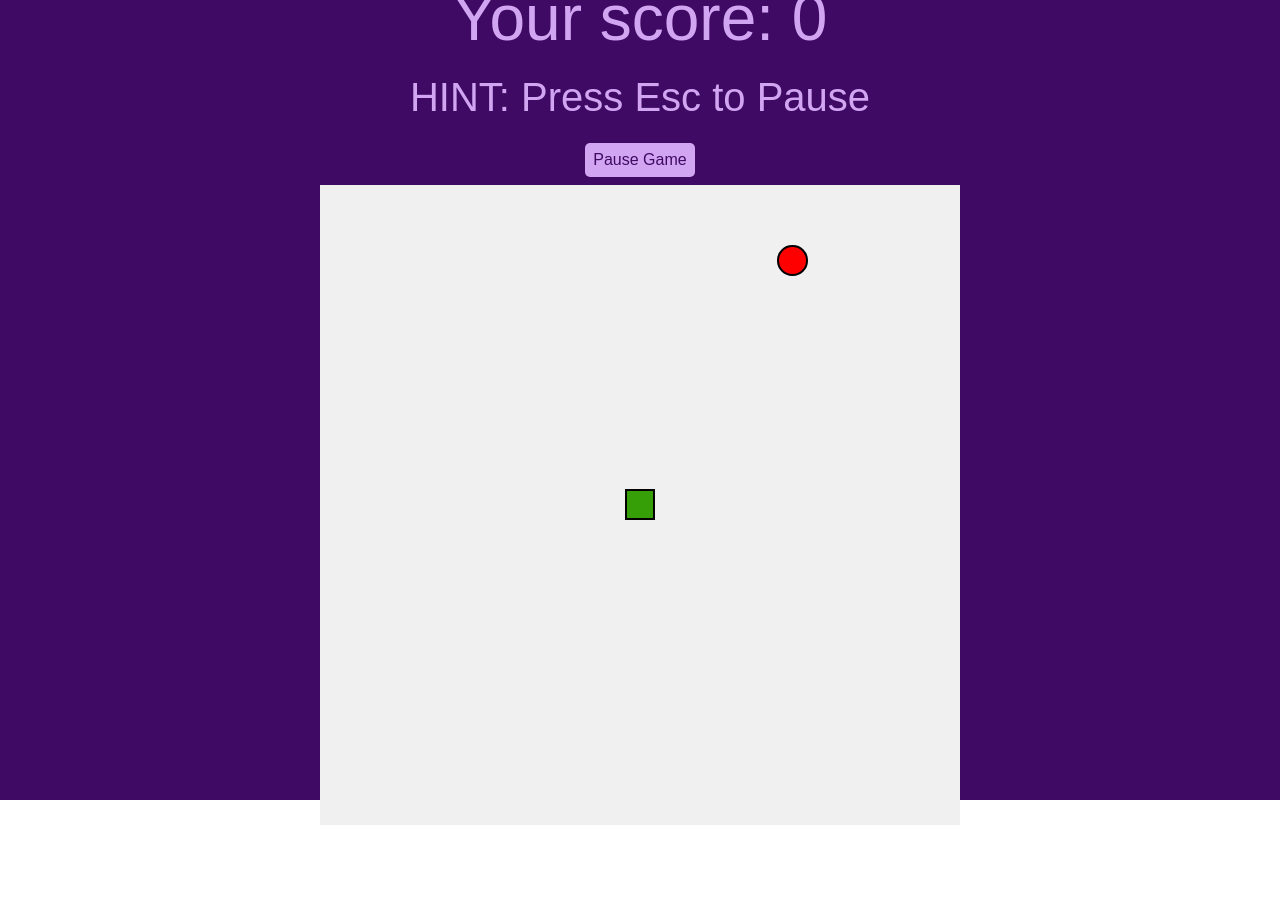
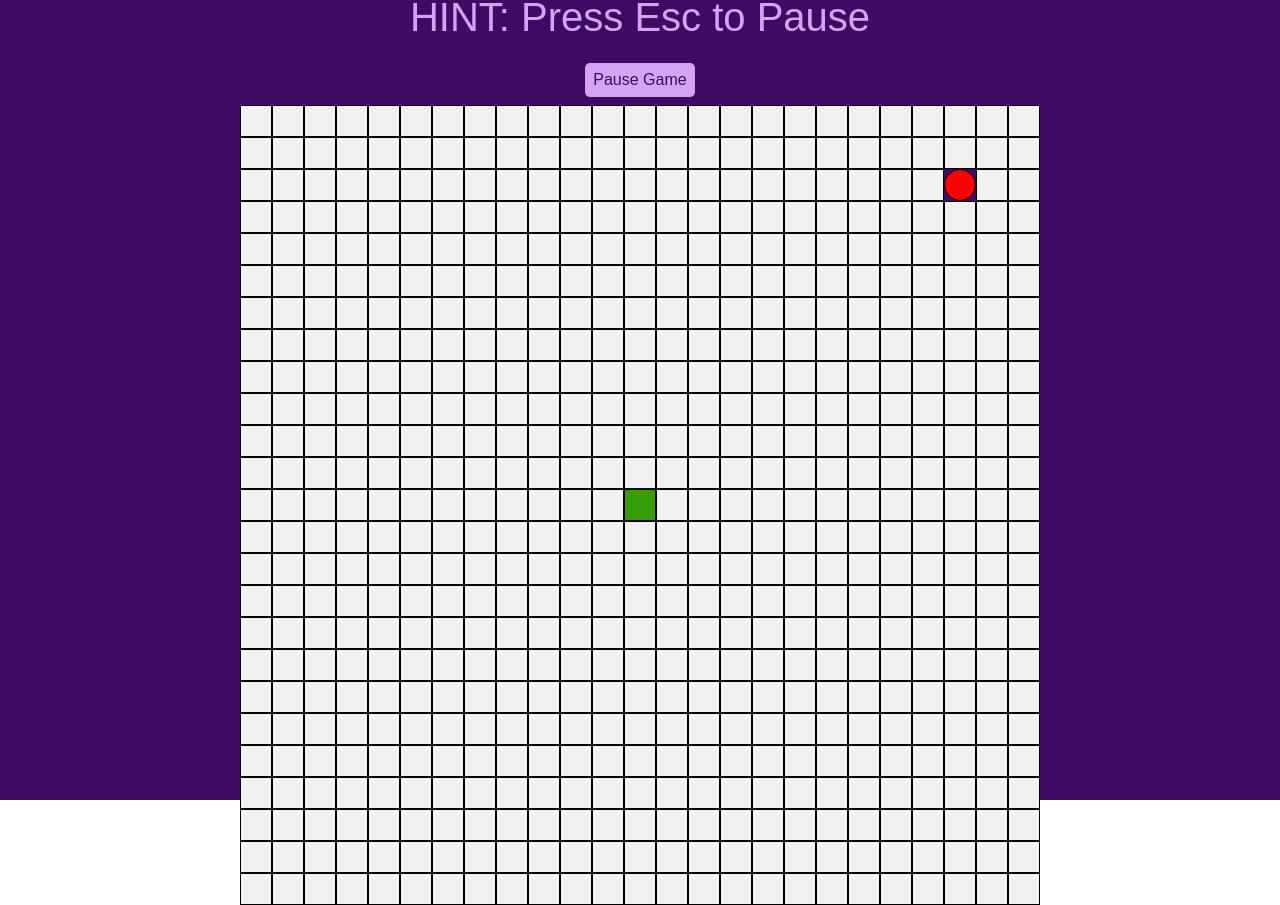
Before and after one commit to RoronoaFilip/angular_games, an Angular app: page /snake in a window 1280 px wide. Before the commit the page ends 825 px from the top, so only its background shows below. Built offline with nearby package versions, Linux system fonts and the light colour scheme.

Commit message:
Fix Grid Logic

```diff
--- a/src/app/games/snake/components/board/board.component.html
+++ b/src/app/games/snake/components/board/board.component.html
@@ -1,10 +1,15 @@
-<div>
+@for (col of array(1, BOARD_COLUMNS); track col) {
+  <div class="row">
+    @for (row of array(1, BOARD_ROWS); track row) {
       <div [ngClass]="{
-'game-board': true,
-'game-over': gameOver || isPaused,
-}">
-
+      'cell': true,
+      'snake': isSnake({x: row, y: col}),
+      'food': isFood({x: row, y: col}),
+      'game-over': gameOver,
+      }"></div>
+    }
   </div>
+}
 
 @if (isPaused) {
   <p class="paused-message">PAUSED</p>
@@ -13,4 +18,3 @@
 @if (gameOver) {
   <p class="game-over-message">GAME OVER</p>
 }
-</div>
--- a/src/app/games/snake/components/board/board.component.scss
+++ b/src/app/games/snake/components/board/board.component.scss
@@ -1,20 +1,3 @@
-.game-board {
-  background-color: var(--board-color);
-  width: 90vmin;
-  height: 90vmin;
-
-  min-width: 70vmin;
-  min-height: 70vmin;
-  display: grid;
-  align-self: center;
-  grid-template-rows: repeat(var(--snake-grid-rows), 1fr);
-  grid-template-columns: repeat(var(--snake-grid-columns), 1fr);
-
-  &.blur {
-    filter: blur(4px);
-  }
-}
-
 .game-over {
   filter: blur(4px);
 }
@@ -29,13 +12,27 @@
   color: red;
 }
 
+.row {
+  display: flex;
+}
+
+.cell {
+  width: 30px;
+  height: 30px;
+  border: 1px solid #000;
+  background-color: #f0f0f0;
+
+  &.snake {
+    background-color: #369e06;
+  }
+
+  &.food {
+    background-color: #f00;
+  }
+}
+
 
 @media (max-width: 1912px) {
-  .game-board {
-    max-width: 80vmin;
-    max-height: 80vmin;
-  }
-
   .paused-message,
   .game-over-message {
     top: 50%;
--- a/src/app/games/snake/components/board/board.component.ts
+++ b/src/app/games/snake/components/board/board.component.ts
@@ -1,47 +1,127 @@
-import { AfterViewInit, Component, EventEmitter, inject, Input, OnChanges, Output, SimpleChanges } from '@angular/core';
+import {
+  AfterViewInit,
+  Component,
+  EventEmitter,
+  inject,
+  Input,
+  OnChanges,
+  OnDestroy,
+  OnInit,
+  Output,
+  SimpleChanges
+} from '@angular/core';
 import { Snake } from "../../models/snake";
 import { Food } from "../../models/food";
 import { DirectionService } from "../../services/direction.service";
 import { BoardGridUtils } from "../../utils/BoardGridUtils";
 import { Direction } from "../../models/direction";
-import { NgClass } from "@angular/common";
+import { NgClass, NgForOf } from "@angular/common";
+import { Position } from "../../models/position";
+import { interval, Observable, Subscription, takeUntil } from "rxjs";
+import { SettingsService } from "../../services/settings.service";
+import { BoardSize } from "../../models/BoardSize";
 
 @Component({
   selector: 'app-board',
   standalone: true,
   imports: [
-    NgClass
+    NgClass,
+    NgForOf
   ],
   templateUrl: './board.component.html',
   styleUrl: './board.component.scss'
 })
-export class BoardComponent implements AfterViewInit, OnChanges {
+export class BoardComponent implements OnInit, AfterViewInit, OnChanges, OnDestroy {
+  BOARD_ROWS = 26;
+  BOARD_COLUMNS = 26;
+
   @Input() isPaused = false;
   @Output() gameOverEmitter = new EventEmitter<boolean>();
   @Output() score = new EventEmitter<number>();
 
   gameOver = false;
 
-  gameBoard!: HTMLDivElement;
-  snake = new Snake();
-  food = new Food();
+  snake: Snake = new Snake({ x: this.BOARD_ROWS / 2, y: this.BOARD_COLUMNS / 2 });
+  food: Food = new Food(BoardGridUtils.getRandomPosition());
 
-  lastRenderTime = 0;
   snakeSpeed = 5;
-  animationFrameId!: number;
 
   directionService = inject(DirectionService);
+  settingsService = inject(SettingsService);
+
+  ticker$: Observable<number> | null = null;
+  stopTicker$ = new EventEmitter<void>();
+  private subscription: Subscription | null = null;
+
+  ngOnInit(): void {
+    // TODO: Think of a way with settings
+    // TODO: Calculate positions correctly
+    this.subscribeForSettingsChange(); // must be first
+    this.subscribeForDirectionChange();
+    this.subscribeForSnakeMove();
+  }
+
+  ngAfterViewInit(): void {
+    this.start();
+  }
 
   ngOnChanges(changes: SimpleChanges): void {
     if (changes['isPaused']?.currentValue) {
-      this.pause();
+      this.stop();
     } else {
       this.start();
     }
   }
 
-  ngAfterViewInit(): void {
-    this.gameBoard = document.querySelector('.game-board')! as HTMLDivElement;
+  ngOnDestroy(): void {
+    this.stop();
+  }
+
+  isFood(position: Position): boolean {
+    return BoardGridUtils.equal(position, this.food.position);
+  }
+
+  array(start: number, end: number): number[] {
+    return Array.from({ length: end - start }, (_, i) => start + i);
+  }
+
+  isSnake(position: Position): boolean {
+    return BoardGridUtils.isSnakeCollision(position, this.snake.snakeBody);
+  }
+
+  private start(): void {
+    if (this.isPaused) return;
+    this.subscription?.unsubscribe();
+
+    this.ticker$ = interval(1000 / this.snakeSpeed)
+      .pipe(
+        takeUntil(this.stopTicker$),
+      );
+
+    this.subscription = this.ticker$.subscribe(() => {
+      this.snake.move();
+    });
+  }
+
+  private stop(): void {
+    this.subscription?.unsubscribe();
+    this.stopTicker$.emit();
+  }
+
+  private emitGameOver(): void {
+    this.stop();
+    this.gameOver = true;
+    this.gameOverEmitter.emit(true);
+  }
+
+  private eatFood(): void {
+    this.snake.grow();
+    this.snakeSpeed += 0.1;
+    this.food.position = BoardGridUtils.getRandomPosition();
+    this.score.emit(1);
+  }
+
+  private subscribeForDirectionChange(): void {
     this.directionService.currentDirection$$.subscribe((direction: Direction | null) => {
       if (!direction) return;
 
@@ -52,7 +132,9 @@ export class BoardComponent implements AfterViewInit, OnChanges {
 
       this.snake.currentDirection = direction;
     });
+  }
 
+  private subscribeForSnakeMove(): void {
     this.snake.head$$.subscribe(head => {
       if (!head) return;
 
@@ -62,54 +144,24 @@ export class BoardComponent implements AfterViewInit, OnChanges {
       }
 
       if (BoardGridUtils.equal(head, this.food.position)) {
-       this.eatFood();
+        this.stop();
+        this.eatFood();
+        this.snakeSpeed += 0.1;
+        this.start();
       }
     });
-
-    this.start();
   }
 
+  private subscribeForSettingsChange(): void {
+    this.settingsService.boardSize$$.subscribe((boardSize: BoardSize) => {
+      this.BOARD_ROWS = boardSize.rows;
+      this.BOARD_COLUMNS = boardSize.columns;
 
-  private updateFrame(currentTime: any): void {
-    window.cancelAnimationFrame(this.animationFrameId);
-
-    if (this.gameOver) return;
-
-    this.animationFrameId = window.requestAnimationFrame(this.updateFrame.bind(this));
-    const secondsSinceLastRender = (currentTime - this.lastRenderTime) / 1000;
-    if (secondsSinceLastRender < 1 / this.snakeSpeed) return;
-    this.lastRenderTime = currentTime;
-    this.draw();
-  }
-
-  private draw(): void {
-    this.gameBoard.innerHTML = '';
-
-    this.snake.draw(this.gameBoard);
-    this.gameBoard.appendChild(this.food.draw());
-  }
-
-  private start(): void {
-    if (this.isPaused) return;
-    if (!this.animationFrameId) {
-      this.animationFrameId = window.requestAnimationFrame(this.updateFrame.bind(this));
-    }
-  }
-
-  private pause(): void {
-    window.cancelAnimationFrame(this.animationFrameId);
-    this.animationFrameId = 0;
-  }
-
-  private emitGameOver(): void {
-    this.gameOver = true;
-    this.gameOverEmitter.emit(true);
-  }
-
-  private eatFood(): void {
-    this.snake.grow();
-    this.snakeSpeed += 0.1;
-    this.food.position = BoardGridUtils.getRandomPosition();
-    this.score.emit(1);
+      this.snake = new Snake({ x: this.BOARD_ROWS / 2, y: this.BOARD_COLUMNS / 2 });
+      this.food = new Food(BoardGridUtils.getRandomPosition());
+    });
+    this.settingsService.snakeSpeed$$.subscribe((speed: number) => {
+      this.snakeSpeed = speed;
+    });
   }
 }
--- /dev/null
+++ b/src/app/games/snake/models/BoardSize.ts
@@ -0,0 +1,4 @@
+export type BoardSize = {
+  rows: number,
+  columns: number
+};
--- a/src/app/games/snake/models/food.ts
+++ b/src/app/games/snake/models/food.ts
@@ -1,18 +1,9 @@
 import { Position } from "./position";
-import { BoardGridUtils } from "../utils/BoardGridUtils";
 
 export class Food {
   position: Position;
 
-  constructor() {
-    this.position = BoardGridUtils.getRandomPosition();
-  }
-
-  draw(): HTMLDivElement {
-    const foodElement = document.createElement('div');
-    foodElement.style.gridRowStart = `${this.position.y}`;
-    foodElement.style.gridColumnStart = `${this.position.x}`
-    foodElement.classList.add('food');
-    return foodElement;
+  constructor(initialPosition: Position) {
+    this.position = initialPosition;
   }
 }
--- a/src/app/games/snake/models/snake.ts
+++ b/src/app/games/snake/models/snake.ts
@@ -2,31 +2,23 @@ import { Position } from "./position";
 import { BehaviorSubject } from "rxjs";
 import { Direction } from "./direction";
 
-export const SNAKE_SPEED = 7;
-
 export class Snake {
-  snakeBody: Position[] = [ { x: 11, y: 11 } ];
-  head = this.snakeBody[0];
+  snakeBody: Position[] = [];
+  head!: Position;
   head$$ = new BehaviorSubject(this.head);
 
   currentDirection: Direction = { x: 0, y: 0 };
 
-  draw(gameBoard: HTMLDivElement): void {
-    this.move();
-    this.snakeBody.forEach(segment => {
-      const snakeElement = document.createElement('div');
-      snakeElement.style.gridRowStart = segment.y.toString();
-      snakeElement.style.gridColumnStart = segment.x.toString();
-      snakeElement.classList.add('snake');
-      gameBoard.appendChild(snakeElement);
-    });
+  constructor(initialPosition: Position) {
+    this.snakeBody = [ initialPosition ];
+    this.head = this.snakeBody[0];
   }
 
   grow(): void {
     this.snakeBody.push({ ...this.snakeBody[this.snakeBody.length - 1] });
   }
 
-  private move(): void {
+  move(): void {
     for (let i = this.snakeBody.length - 2; i >= 0; i--) {
       this.snakeBody[i + 1] = { ...this.snakeBody[i] }
     }
--- a/src/app/games/snake/services/direction.service.ts
+++ b/src/app/games/snake/services/direction.service.ts
@@ -8,12 +8,12 @@ import { BehaviorSubject } from "rxjs";
 export class DirectionService {
 
   currentDirection$$ = new BehaviorSubject<Direction | null>(null);
-  lastKey$$ = new BehaviorSubject<string | null>(null);
+  keyPress$$ = new BehaviorSubject<string | null>(null);
 
   next(event: KeyboardEvent): void {
     event.preventDefault();
 
-    this.lastKey$$.next(event.key);
+    this.keyPress$$.next(event.key);
 
     switch (event.key) {
       case 'ArrowUp':
--- /dev/null
+++ b/src/app/games/snake/services/settings.service.ts
@@ -0,0 +1,11 @@
+import { Injectable } from "@angular/core";
+import { BehaviorSubject } from "rxjs";
+import { BoardSize } from "../models/BoardSize";
+
+@Injectable({
+  providedIn: 'root'
+})
+export class SettingsService {
+  snakeSpeed$$ = new BehaviorSubject(5);
+  boardSize$$ = new BehaviorSubject<BoardSize>({ rows: 26, columns: 26 });
+}
--- a/src/app/games/snake/utils/BoardGridUtils.ts
+++ b/src/app/games/snake/utils/BoardGridUtils.ts
@@ -7,17 +7,17 @@ export class BoardGridUtils {
   }
 
   static getRandomPosition(): Position {
-    const width = 21;
-    const height = 21;
+    const width = 25;
+    const height = 25;
 
     return {
-      x: Math.floor(Math.random() * width) + 1,
-      y: Math.floor(Math.random() * height) + 1,
+      x: Math.floor(Math.random() * width),
+      y: Math.floor(Math.random() * height),
     };
   }
 
   static isPositionOutOfBounds(position: Position): boolean {
-    return position.x < 1 || position.x > 21 || position.y < 1 || position.y > 21;
+    return position.x < 1 || position.x >= 26 || position.y < 1 || position.y >= 26;
   }
 
   static isSnakeCollision(position: Position, snakeBody: Position[]): boolean {
```
Also changed, not shown: src/app/games/snake/components/snake-game/snake-game.component.ts (+6 -1 lines). Lines whose indentation alone changed are shown as unchanged.
